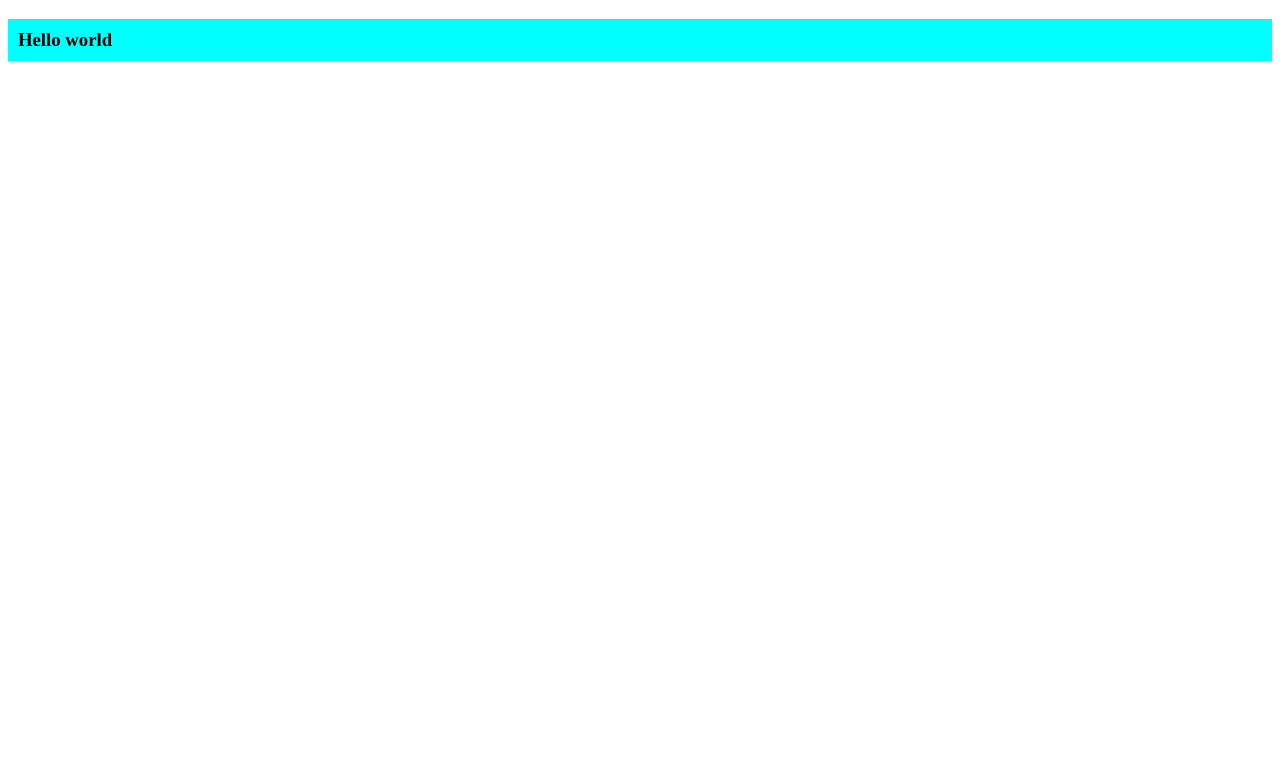
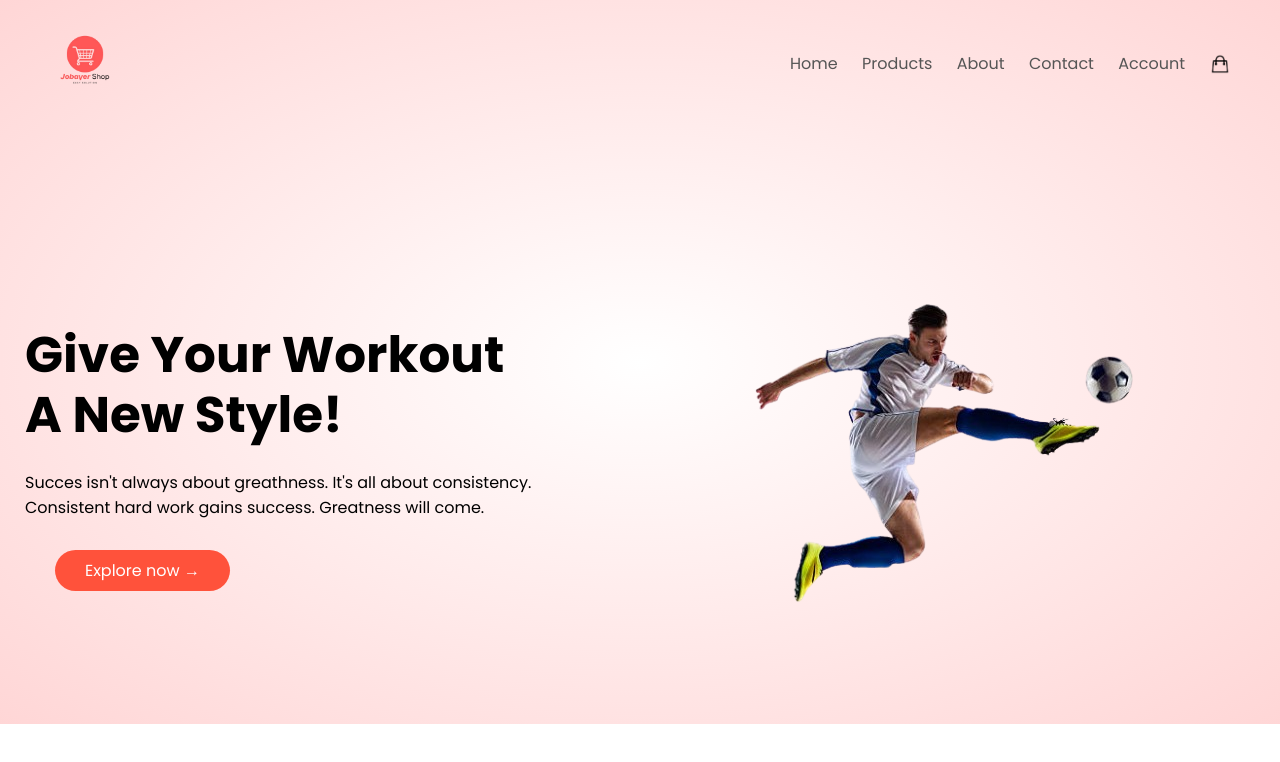
Before and after one commit to JobayerProdhan/My-e-Commerce-site, a plain HTML site: page index.html in a window 1280 px wide. Drawn offline with Linux system fonts and the light colour scheme.

Commit message:
header section added

```diff
--- a/index.html
+++ b/index.html
@@ -5,8 +5,51 @@
     <meta name="viewport" content="width=device-width, initial-scale=1.0">
     <title>My E-commerce site </title>
     <link rel="stylesheet" href="styles/style.css">
+    <link rel="preconnect" href="https://fonts.googleapis.com">
+<link rel="preconnect" href="https://fonts.gstatic.com" crossorigin>
+<link href="https://fonts.googleapis.com/css2?family=Poppins:ital,wght@0,100;0,200;0,300;0,400;0,500;0,600;0,700;0,800;0,900;1,100;1,200;1,300;1,400;1,500;1,600;1,700;1,800;1,900&display=swap" rel="stylesheet">
 </head>
 <body>
-    <h3>Hello world</h3>
+
+    <div class="header">
+
+
+
+
+    <div class="container">
+        <div class="navbar">
+            <div class="logo">
+                <img src="images/Blue_and_White_Circle_Retail_Logo__1_-removebg-preview.png" width="80px">
+            </div>
+            <nav>
+                <ul>
+                   <li><a href="">Home</a></li>
+                   <li><a href="">Products</a></li>
+                   <li><a href="">About</a></li>
+                   <li><a href="">Contact</a></li>
+                   <li><a href="">Account</a></li>
+                </ul>
+            </nav>
+
+            <img src="images/cart-removebg-preview.png" width="30px" height="20px">
+        </div>
+
+        <div class="row">
+            <div class="col-2">
+                <h1>Give Your Workout <br> A New Style!</h1>
+                <p>Succes isn't always about greathness. It's all about consistency. <br> Consistent hard work gains success. Greatness will come.</p>
+                <a href="" class="btn">Explore now &#8594</a>
+            </div>
+            <div class="col-2">
+                <img src="images/cover-photo1-removebg-preview.png" alt="">
+            </div>
+        </div>
+    </div>
+
+
+
+
+</div>
+
 </body>
 </html>
--- a/styles/style.css
+++ b/styles/style.css
@@ -1,4 +1,83 @@
-h3{
-    background-color: aqua;
-    padding: 10px;
+*{
+    margin: 0;
+    padding: 0;
+    box-sizing: border-box;
 }
+
+body{
+    font-family: 'Poppins', sans-serif;
+}
+.navbar{
+    display: flex;
+    align-items: center;
+    padding: 20px;
+}
+nav{
+    flex:1;
+    text-align: right;
+}
+nav ul{
+    display: inline-block;
+    list-style-type: none;
+}
+nav ul li
+{
+    display: inline-block;
+    margin-right: 20px;
+}
+a{
+    text-decoration: none;
+    color: #555;
+}
+
+.container{
+    max-width: 1300px;
+    margin:auto;
+    padding-left: 25px;
+    padding-right: 25px;
+}
+
+.row{
+    display: flex;
+    align-items: center;
+    flex-wrap: wrap;
+    justify-content: space-around;
+}
+
+.col-2{
+    flex-basis: 50%;
+    min-width: 300px;
+}
+
+.col-2 img{
+    max-width: 100%;
+    padding: 50px 0;
+}
+
+.col-2 h1{
+    font-size: 50px;
+    line-height: 60px;
+    margin: 25px 0;
+}
+
+.btn{
+    display: inline-block;
+    background: #ff523b;
+    color:white;
+    padding: 8px 30px;
+    margin:30px;
+    border-radius: 30px;
+    transition: background 0.5s;
+}
+
+.header{
+    background: radial-gradient(#fff,#ffd6d6);
+}
+
+.header .row{
+    margin-top:70px;
+}
+
+.btn:hover{
+     background: #563434;
+}
```
Also changed, not shown: images/Blue and White Circle Retail Logo.png (added), images/Blue_and_White_Circle_Retail_Logo__1_-removebg-preview.png (added), images/cart-removebg-preview.png (added), images/cover-photo.jpg (added), images/cover-photo1-removebg-preview.png (added), images/cover-photo1.jpg (added).
